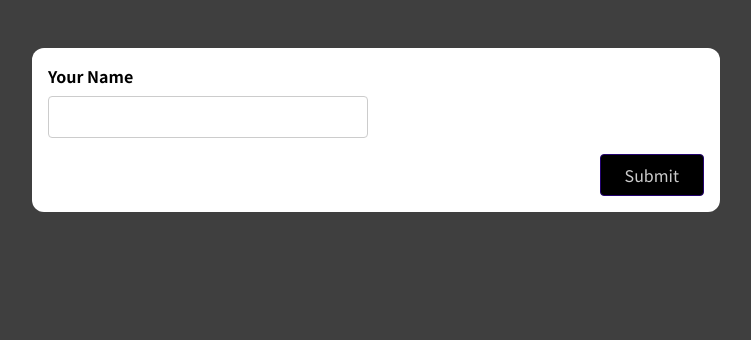
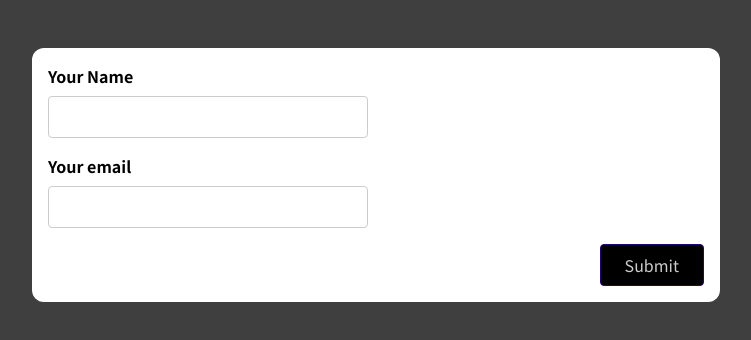
Before and after one commit to sean-xiao-zhao7/react-proj4, a React (Create React App) app: page / in a window 1280 px wide. Shown: the top 340 px of the page, without its empty margins (264-1015 px from the left). Built offline with nearby package versions, Linux system fonts and the light colour scheme.

Commit message:
Add email + validation

```diff
--- a/src/components/SimpleInput.js
+++ b/src/components/SimpleInput.js
@@ -1,25 +1,32 @@
 import useInput from "../hooks/use-input";
 
 const SimpleInput = (_) => {
+    const validator = (value) => value.trim() !== "";
     const {
         value: name,
         valueIsValid: nameValid,
         hasError: nameHasError,
         valueChangeHandler: nameChangeHandler,
         blurHandler: nameBlurHandler,
-        reset,
-    } = useInput((value) => value.trim() !== "");
+        resetName,
+    } = useInput(validator);
+
+    const {
+        value: email,
+        valueIsValid: emailValid,
+        hasError: emailHasError,
+        valueChangeHandler: emailChangeHandler,
+        blurHandler: emailBlurHandler,
+        resetEmail,
+    } = useInput(validator);
 
     const submitHandler = (event) => {
         event.preventDefault();
-
-        // validate inputs
-        if (nameValid) {
+        if (!nameValid || !emailValid) {
             return;
         }
-
-        // reset form if successful
-        reset();
+        resetName();
+        resetEmail();
     };
 
     const nameClasses = !nameHasError ? "form-control" : "form-control invalid";
@@ -39,8 +46,21 @@ const SimpleInput = (_) => {
                     <p className="error-text">Name must not be empty.</p>
                 )}
             </div>
+            <div className={nameClasses}>
+                <label htmlFor="email">Your email</label>
+                <input
+                    type="text"
+                    id="email"
+                    onChange={emailChangeHandler}
+                    onBlur={emailBlurHandler}
+                    value={email}
+                />
+                {emailHasError && (
+                    <p className="error-text">Email must not be empty.</p>
+                )}
+            </div>
             <div className="form-actions">
-                <button disabled={!nameValid}>Submit</button>
+                <button disabled={!nameValid || !emailValid}>Submit</button>
             </div>
         </form>
     );
```
Also changed, not shown: 1 other file (tests, documents, lock files or other folders).
